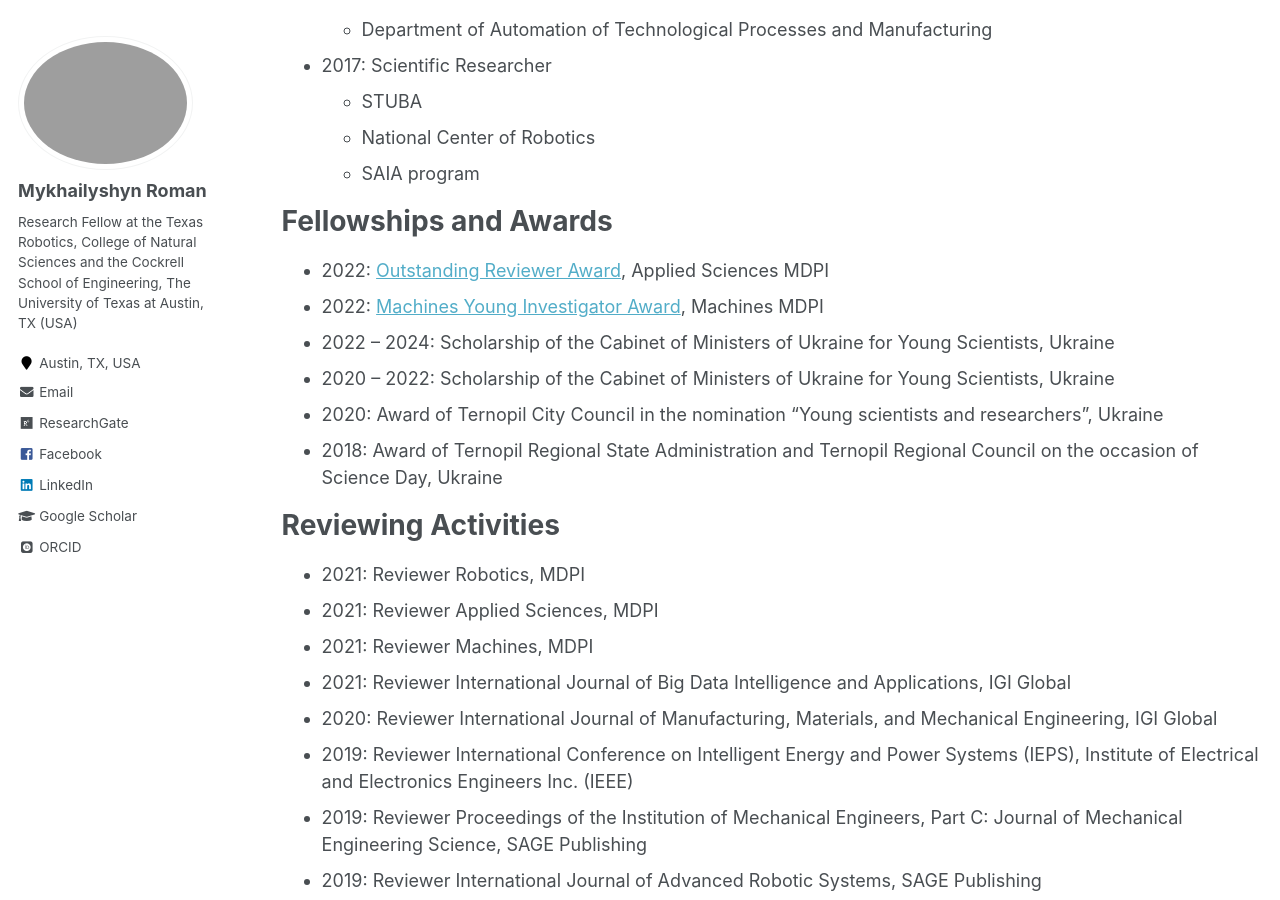
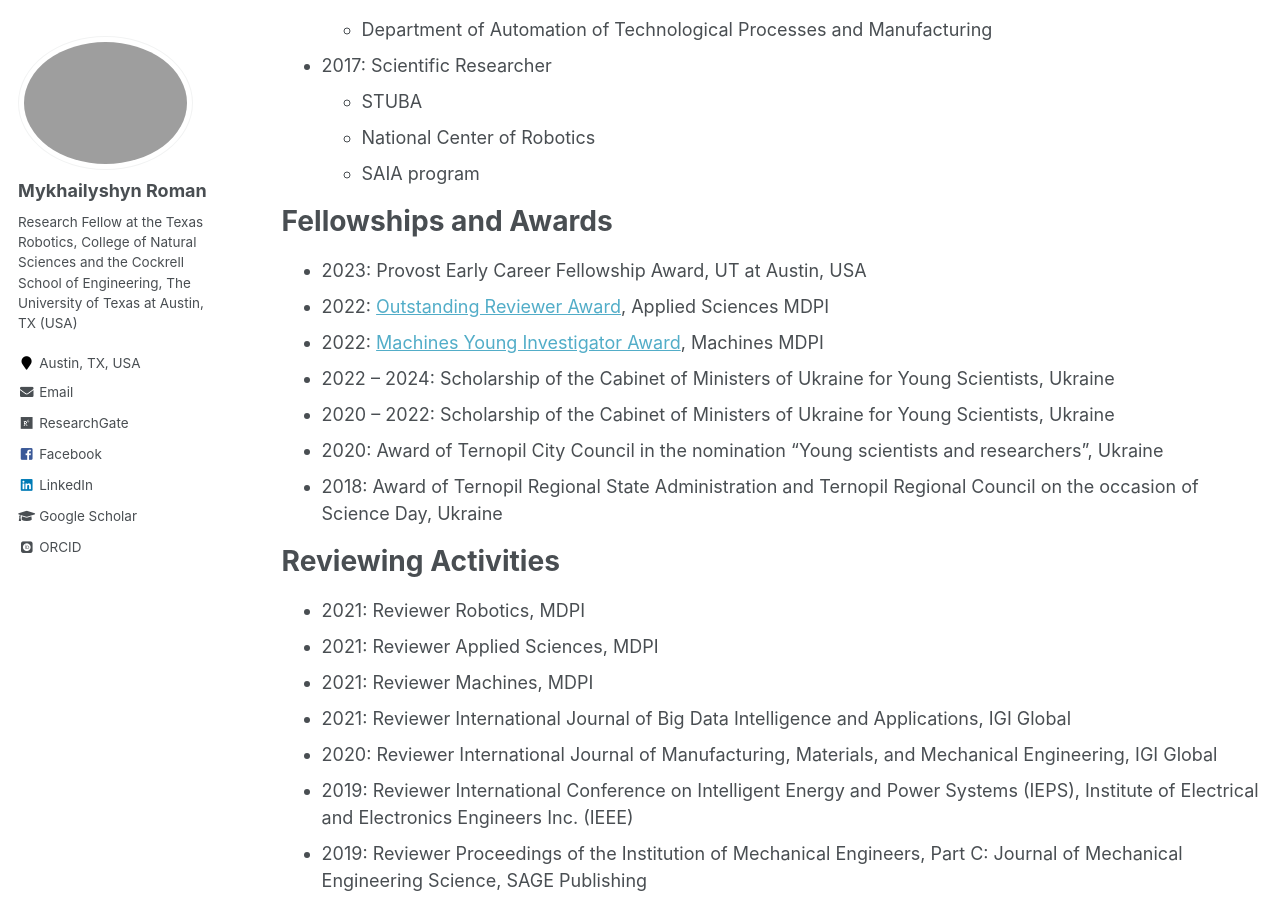
Before and after one commit to RomanMykhailyshyn/RomanMykhailyshyn.github.io, a Jekyll site: the page built from _pages/cv.md, in a window 1280 px wide and 900 px high, scrolled down 1211 px. Built offline with Jekyll 4.4.1, drawn with Linux system fonts in a browser that asks for light colours; some web fonts are replaced.

Commit message:
Update cv.md

```diff
--- a/_pages/cv.md
+++ b/_pages/cv.md
@@ -54,6 +54,7 @@ Work experience
 
 Fellowships and Awards
 ======
+* 2023:        Provost Early Career Fellowship Award, UT at Austin, USA
 * 2022:        [Outstanding Reviewer Award](https://www.mdpi.com/journal/applsci/awards.pdf/0/pdf_90_2022_9_award_63fef0febc0be.pdf?fbclid=IwAR1hqFYUn4YRLYuzbXs5k1IU4mCQL5M9UbDPKaresFUKN-PkovGi9Szcia0), Applied Sciences MDPI
 * 2022:        [Machines Young Investigator Award](https://www.mdpi.com/journal/machines/awards/1779), Machines MDPI
 * 2022 – 2024: Scholarship of the Cabinet of Ministers of Ukraine for Young Scientists, Ukraine
```
